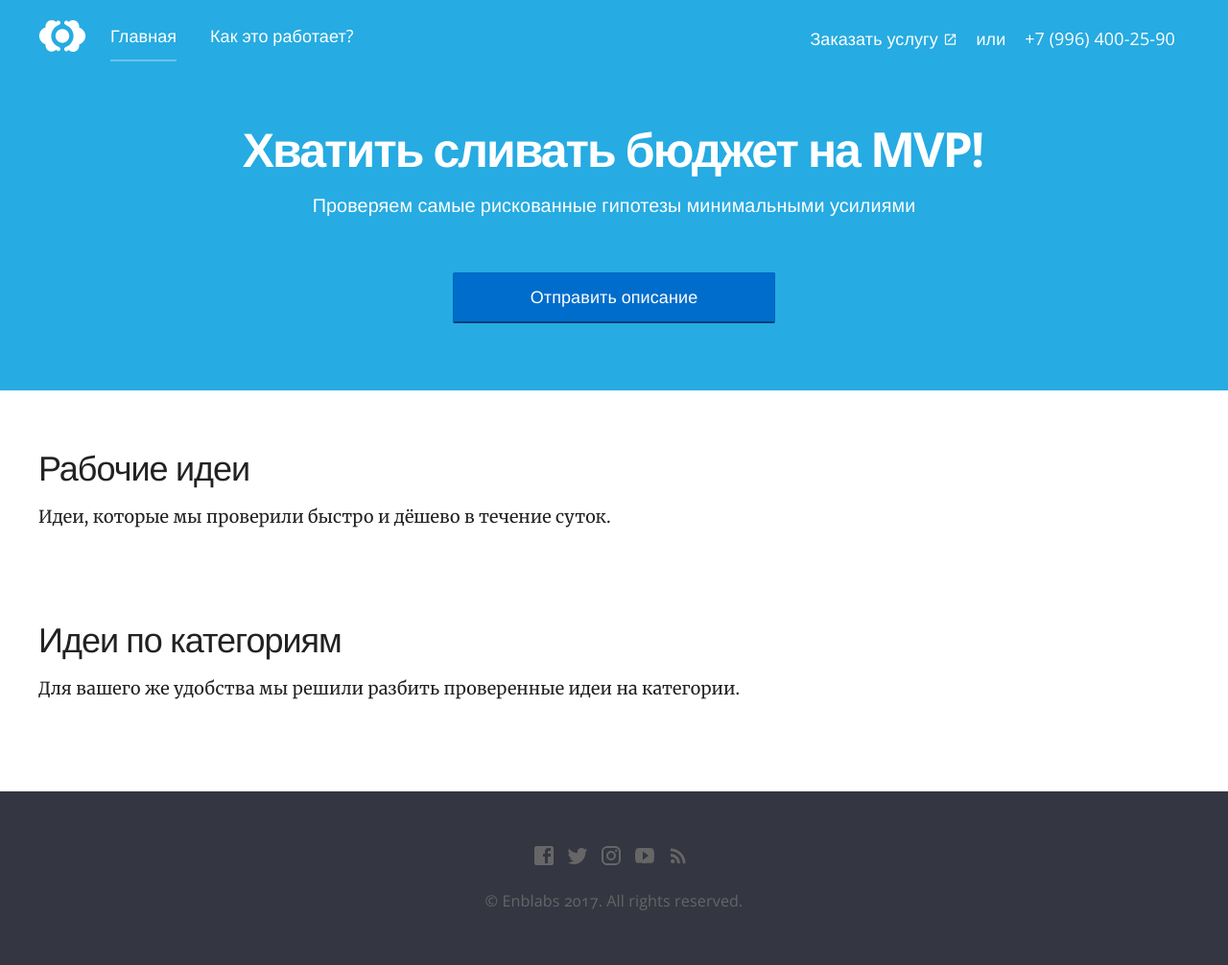
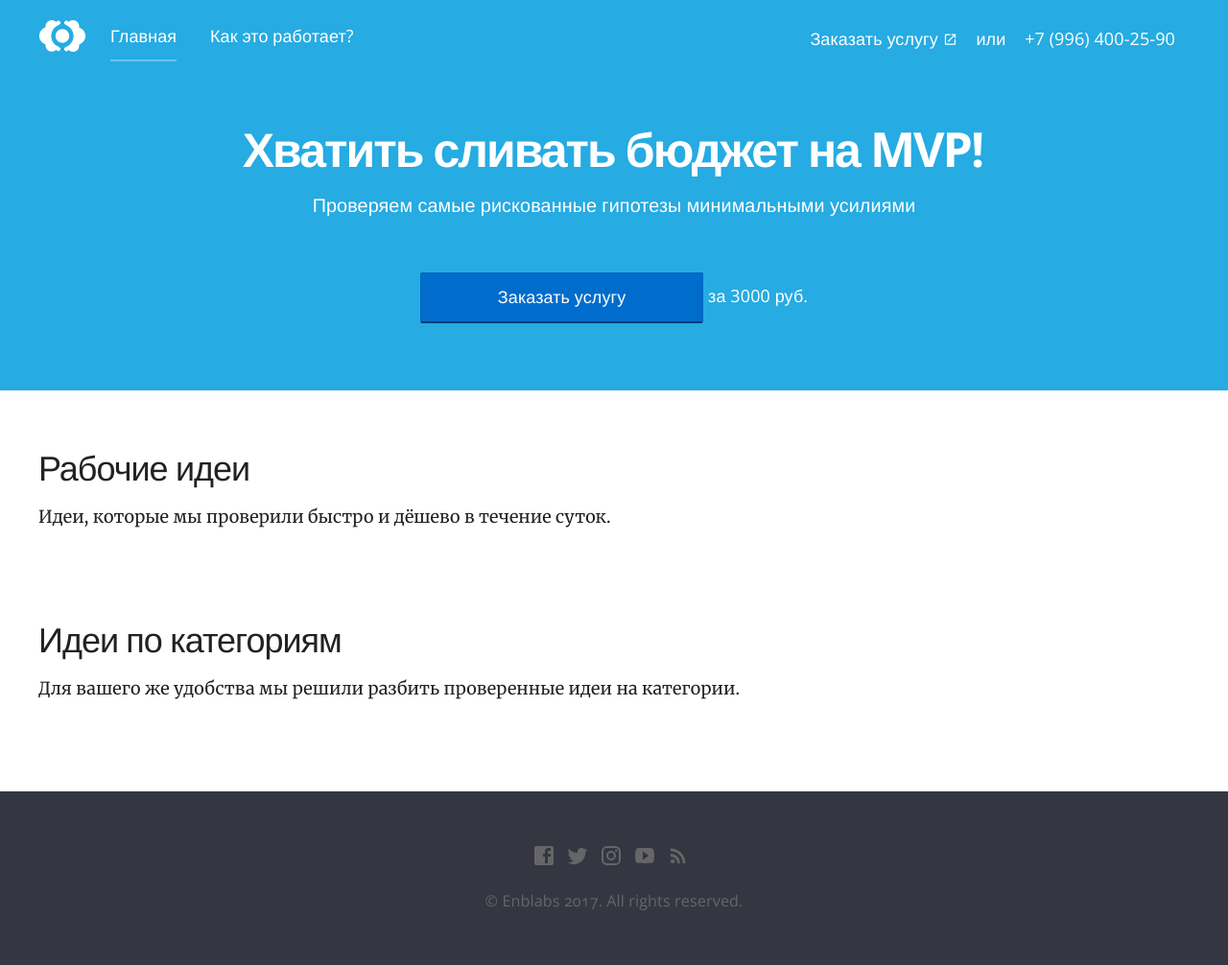
Before and after one commit to RakhimyanTim/digital-marketing.github.io, a Jekyll site: the page built from index.html, in a window 1280 px wide. Shown: the whole page at 96% size. Built offline with Jekyll 4.4.1, drawn with Linux system fonts in a browser that asks for light colours; nearby versions of some CDN libraries.

Commit message:
Updated '_includes/search.html' via CloudCannon

```diff
--- a/_includes/search.html
+++ b/_includes/search.html
@@ -1,2 +1,2 @@
 <form action="{{ site.baseurl }}/search/" method="get">
-	<div><a href="#" class="btn btn-large btn-primary sign-up">Отправить описание</a></div>
+	<div><a href="#" class="btn btn-large btn-primary sign-up">Заказать услугу</a> за 3000 руб.</div>
```
